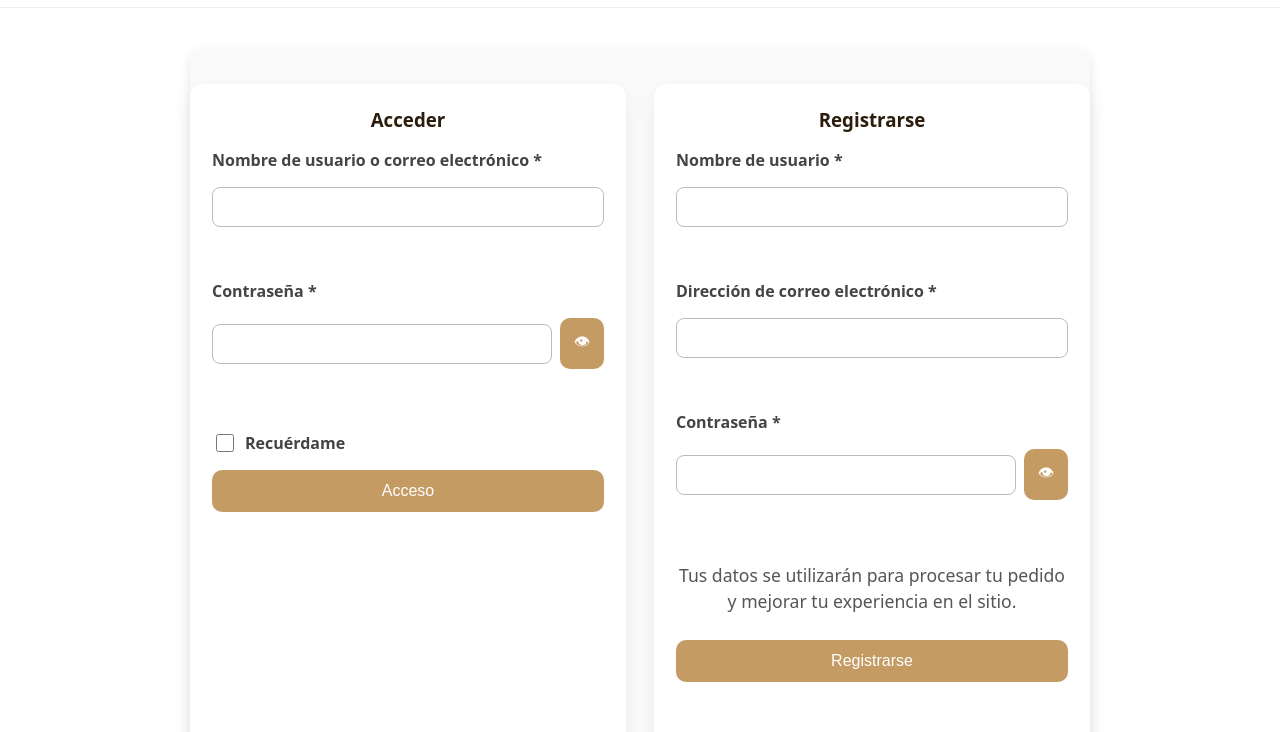
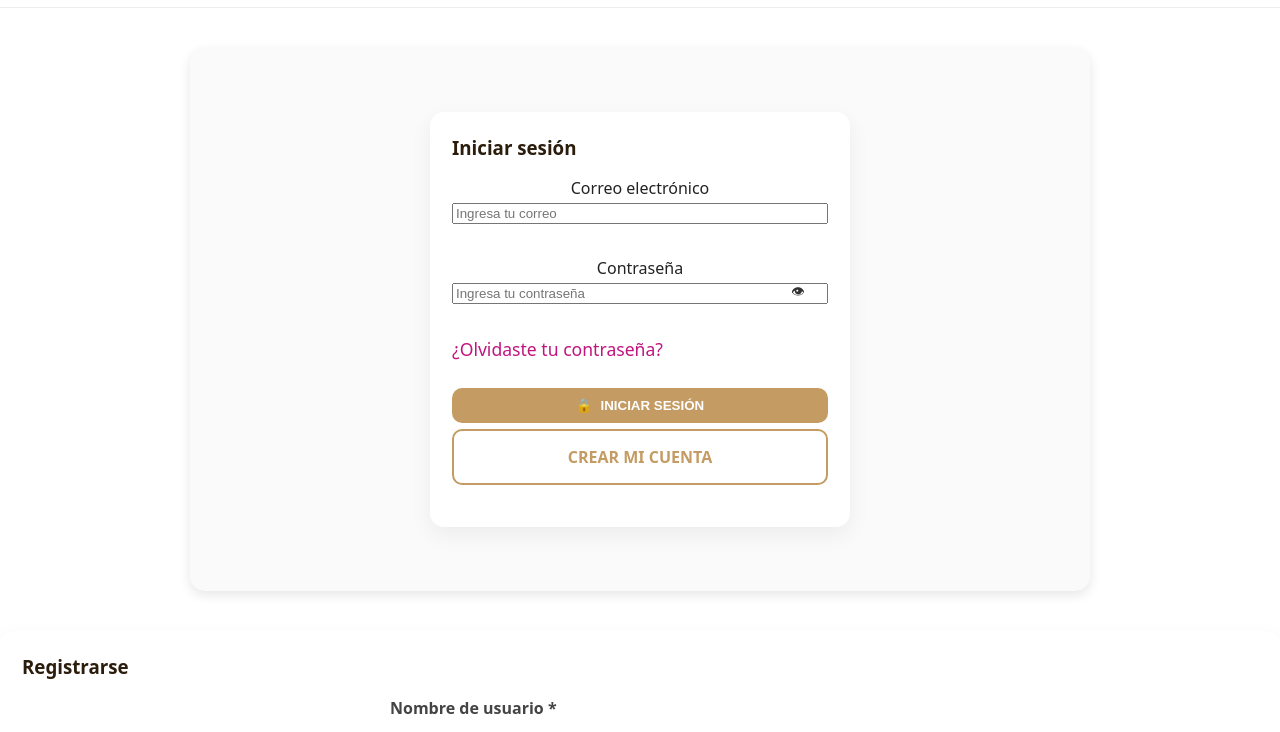
Before and after one commit to DGomezPalacios/charmeetchic-html, a plain HTML site: page html/login.html in a window 1280 px wide. Shown: the part 61-793 px from the top of the page. Drawn offline with Linux system fonts and the light colour scheme; a script that the page names is missing.

Commit message:
Creación Registro

```diff
--- a/css/style.css
+++ b/css/style.css
@@ -288,46 +288,101 @@ body {
 }
 
 /* ======= Registro / Login ======= */
-.formulario-registro-login {
-    display: flex;
-    flex-direction: column;
-    gap: 15px;
-    max-width: 400px;
-    margin: 40px auto;
-    /* centra el formulario en la página */
-    padding: 25px;
-    background: #fafafa;
-    border-radius: 12px;
-    box-shadow: 0 4px 12px rgba(0, 0, 0, 0.1);
+/* === Login compacto === */
+.login-wrap {
+    max-width: 420px;
+    margin: 28px auto;
 }
 
-.formulario-registro-login label {
-    text-align: left;
-    font-weight: bold;
-    color: #444;
+.panel-login {
+    padding: 28px;
 }
 
-.formulario-registro-login input {
-    padding: 10px;
-    border: 1px solid #bbb;
-    border-radius: 8px;
-    font-size: 1em;
-    width: 100%;
+.login-title {
+    margin: 0 0 10px;
+    color: #2b1c0c;
+    text-align: left;
 }
 
-.formulario-registro-login button {
-    background: #c49b63;
-    color: white;
-    padding: 12px;
-    border: none;
-    border-radius: 10px;
-    font-size: 1em;
-    cursor: pointer;
-    transition: background 0.3s;
+/* contenedor del input + icono */
+.field {
+    position: relative;
+    display: flex;
+    align-items: center;
 }
 
-.formulario-registro-login button:hover {
-    background: #a87d4f;
+.field input {
+    width: 100%;
+    padding-right: 44px;
+    /* espacio para el ojo */
+}
+
+/* botón ojo dentro del input */
+.icon-btn {
+    position: absolute;
+    right: 8px;
+    height: 34px;
+    width: 38px;
+    border: 1px solid #bbb;
+    background: #fff;
+    border-radius: 10px;
+    cursor: pointer;
+}
+
+/* enlace "olvidaste tu contraseña" */
+.forgot-row {
+    margin: 6px 0 16px;
+    text-align: left;
+}
+
+.forgot-link {
+    color: #c0157e;
+    /* puedes usar tu color de marca si prefieres */
+    text-decoration: none;
+}
+
+.forgot-link:hover {
+    text-decoration: underline;
+}
+
+/* botón grande */
+.btn-lg {
+    width: 100%;
+    padding: 14px 16px;
+    font-weight: 700;
+    display: inline-flex;
+    align-items: center;
+    justify-content: center;
+    gap: 8px;
+    margin-top: 6px;
+}
+
+/* iconito de candado (emoji o <img>) */
+.btn-ico {
+    line-height: 1;
+}
+
+/* botón secundario outline */
+.btn-outline {
+    background: #fff;
+    color: #c49b63;
+    border: 2px solid #c49b63;
+    border-radius: 10px;
+    text-align: center;
+    text-decoration: none;
+    transition: background .2s, color .2s;
+}
+
+.btn-outline:hover {
+    background: #c49b63;
+    color: #fff;
+}
+
+/* responsive */
+@media (max-width: 900px) {
+    .login-wrap {
+        margin: 18px auto;
+    }
 }
 
 /* Mensajes de validación */
@@ -706,3 +761,70 @@ body {
         min-width: 150px;
     }
 }
+
+/* === Login: inputs iguales a Contacto + ojo embebido === */
+
+/* El formulario de login ya usa .formulario-contacto: reutilizamos estilos */
+.panel-login .formulario-contacto input[type="email"],
+.panel-login .formulario-contacto input[type="text"],
+.panel-login .formulario-contacto input[type="password"] {
+    width: 100%;
+    border: 1px solid #d7d7d7;
+    /* igual que contacto */
+    border-radius: 10px;
+    padding: 12px 14px;
+    outline: none;
+    box-shadow: none;
+    transition: border-color .15s ease, box-shadow .15s ease;
+    background: #fff;
+}
+
+/* foco, igual que contacto (ajusta si usas otra sombra/color) */
+.panel-login .formulario-contacto input:focus {
+    border-color: #c49b63;
+    box-shadow: 0 0 0 3px rgba(196, 155, 99, .18);
+}
+
+/* wrapper para posicionar el botón ojo */
+.field {
+    position: relative;
+    display: block;
+    /* evita que el botón rompa el layout */
+}
+
+/* deja espacio a la derecha del input para el ojo */
+.field>input {
+    padding-right: 44px;
+    /* 44px = ancho del botón + respiración */
+}
+
+/* botón ojo: sin bordes, embebido, centrado vertical */
+.icon-btn {
+    position: absolute;
+    right: 8px;
+    top: 50%;
+    transform: translateY(-50%);
+    width: 32px;
+    height: 32px;
+    border: none;
+    /* << quita el borde feo */
+    background: transparent;
+    /* << sin fondo pill */
+    border-radius: 8px;
+    cursor: pointer;
+    display: grid;
+    place-items: center;
+    opacity: .8;
+}
+
+.icon-btn:hover {
+    opacity: 1;
+}
+
+/* mensaje de error debajo, consistente */
+.error-msg {
+    color: #b00020;
+    margin: 4px 0 10px;
+    display: block;
+    min-height: 18px;
+}
--- a/html/login.html
+++ b/html/login.html
@@ -24,42 +24,49 @@
             </ul>
         </div>
         <div class="iconos">
-            <a href="registro_login.html"><img src="../img/usuario.png" alt="Perfil" class="icono-menu"></a>
+            <a href="login.html"><img src="../img/usuario.png" alt="Perfil" class="icono-menu"></a>
             <a href="#"><img src="../img/buscar.png" alt="Buscar" class="icono-menu"></a>
             <a href="carrito.html"><img src="../img/carrito-de-compras.png" alt="Carrito" class="icono-menu"></a>
         </div>
     </div>
 
     <!-- Contenido -->
+    <!-- Contenido -->
     <div class="seccion">
-        <div class="auth-grid">
-            <!-- Login -->
-            <div class="panel">
-                <h3>Acceder</h3>
-                <form id="formLogin" class="formulario-contacto" novalidate>
-                    <label for="loginUser">Nombre de usuario o correo electrónico *</label>
-                    <input id="loginUser" type="text" autocomplete="username" />
+        <div class="login-wrap">
+            <form id="formLogin" class="panel panel-login" novalidate>
+                <h3 class="login-title">Iniciar sesión</h3>
+
+                <label for="loginUser">Correo electrónico</label>
+                <div class="field">
+                    <input id="loginUser" type="email" placeholder="Ingresa tu correo" autocomplete="username" />
+                </div>
                 <small id="errLoginUser" class="error-msg" aria-live="polite"></small>
 
-                    <label for="loginPass">Contraseña *</label>
-                    <div class="inline">
-                        <input id="loginPass" type="password" minlength="6" autocomplete="current-password"
-                            style="flex:1" />
-                        <button type="button" class="toggle-pass" data-target="loginPass" aria-controls="loginPass"
+                <label for="loginPass">Contraseña</label>
+                <div class="field">
+                    <input id="loginPass" type="password" placeholder="Ingresa tu contraseña" minlength="6"
+                        autocomplete="current-password" />
+                    <button type="button" class="toggle-pass icon-btn" data-target="loginPass" aria-controls="loginPass"
                         aria-pressed="false" title="Mostrar contraseña">👁</button>
                 </div>
                 <small id="errLoginPass" class="error-msg" aria-live="polite"></small>
 
-                    <div class="inline remember-row">
-                        <input id="remember" type="checkbox" />
-                        <label for="remember">Recuérdame</label>
+                <p class="forgot-row">
+                    <a href="#" class="forgot-link">¿Olvidaste tu contraseña?</a>
+                </p>
+
+                <button type="submit" class="btn-primary btn-lg">
+                    <span class="btn-ico">🔒</span> INICIAR SESIÓN
+                </button>
+
+                <a class="btn-outline btn-lg" href="registro.html">CREAR MI CUENTA</a>
+                <!-- Si aún no tienes registro.html, deja href="#" temporalmente -->
+                <p id="msgLogin" class="help" aria-live="polite"></p>
+            </form>
+        </div>
     </div>
 
-                    <button type="submit" class="btn-primary">Acceso</button>
-                    <p id="msgLogin" class="help" aria-live="polite"></p>
-                </form>
-
-            </div>
 
     <!-- Registro -->
     <div class="panel">
--- a/js/registro-login.js
+++ b/js/login.js
@@ -88,54 +88,4 @@ document.addEventListener("DOMContentLoaded", () => {
         formLogin.reset();
     });
 
-    // -------- REGISTRO --------
-    const formReg = document.getElementById("formRegistro");
-    const strengthMsg = document.getElementById("strengthMsg");
-
-    formReg.addEventListener("submit", (ev) => {
-        ev.preventDefault();
-        const user = document.getElementById("regUser").value.trim();
-        const email = document.getElementById("regEmail").value.trim();
-        const pass = document.getElementById("regPass").value;
-
-        const errUser = document.getElementById("errRegUser");
-        const errEmail = document.getElementById("errRegEmail");
-        const errPass = document.getElementById("errRegPass");
-        const msg = document.getElementById("msgRegistro");
-
-        // Reset mensajes
-        errUser.textContent = "";
-        errEmail.textContent = "";
-        errPass.textContent = "";
-        msg.textContent = "";
-
-        let valido = true;
-
-        // Validar usuario
-        if (!userOk(user)) {
-            errUser.textContent = "El usuario debe tener al menos 3 caracteres.";
-            valido = false;
-        }
-
-        // Validar correo
-        if (!emailOk(email)) {
-            errEmail.textContent = "El correo debe ser @duoc.cl, @profesor.duoc.cl o @gmail.com.";
-            valido = false;
-        }
-
-        // Validar contraseña
-        if (!passOk(pass)) {
-            errPass.textContent = "La contraseña debe tener entre 4 y 10 caracteres.";
-            valido = false;
-        }
-
-        if (!valido) return;
-
-        // Simulación de registro correcto
-        msg.style.color = "green";
-        msg.textContent = "¡Cuenta creada! Ahora puedes iniciar sesión.";
-        formReg.reset();
-        strengthMsg.textContent = "";
-    });
-
 });
```
Also changed, not shown: html/carrito.html (+1 -1 lines), html/catalogo.html (+1 -1 lines), html/contacto.html (+1 -1 lines), html/personalizacion_reparacion.html (+1 -1 lines), html/quienes_somos.html (+1 -1 lines), html/registro.html (+102 -0 lines), js/registro.js (added, +59 -0 lines). Lines whose indentation alone changed are shown as unchanged.
